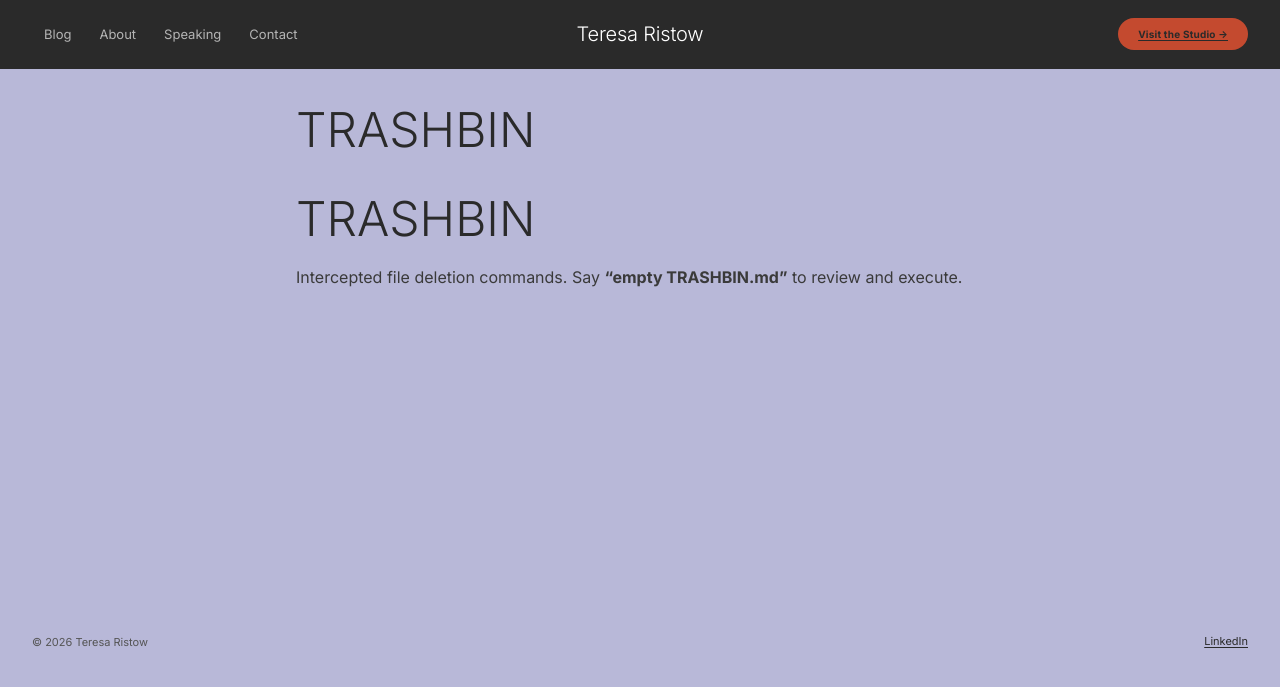
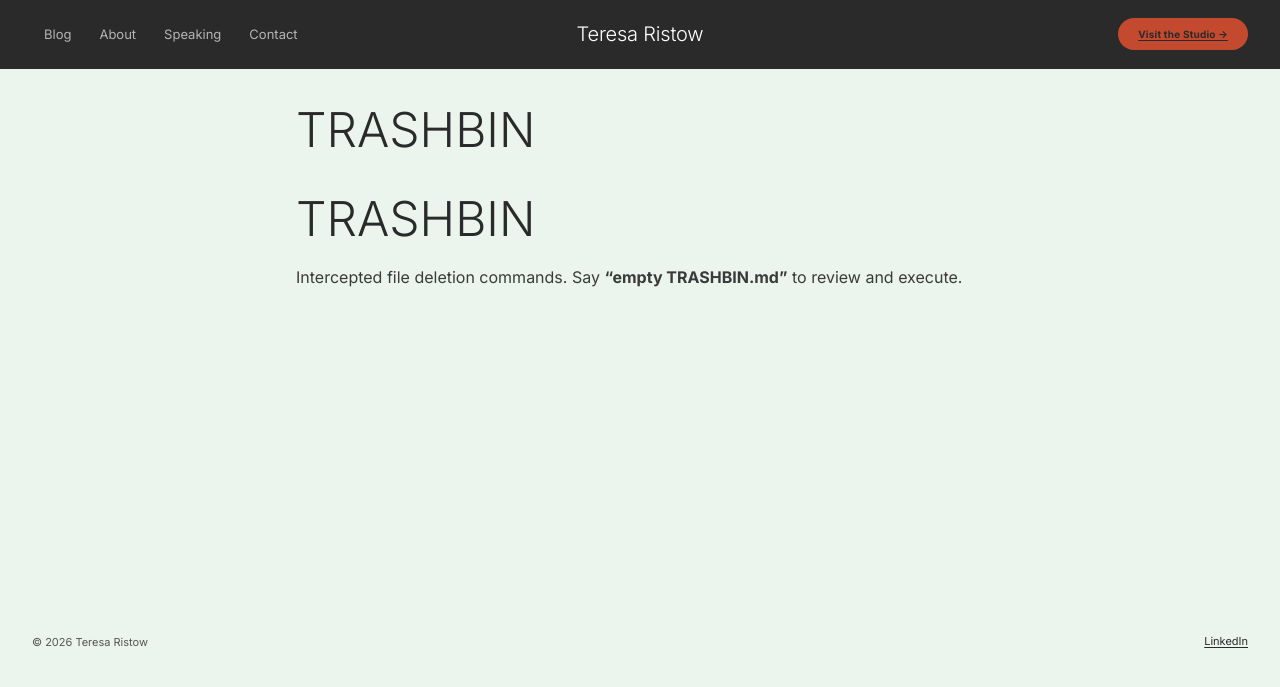
Before and after one commit to christopher-at-loom/teresa-ristow-io, a Jekyll site: the page built from TRASHBIN.md, in a window 1280 px wide. Shown: the top 687 px of the page. Built offline with Jekyll 4.4.1, drawn with Linux system fonts in a browser that asks for light colours; our own code applies the rules of GitHub Pages for plain Markdown files.

```diff
--- a/assets/css/style.css
+++ b/assets/css/style.css
@@ -38,7 +38,7 @@
   --color-purple-muted: #7E7EB0;          /* muted lavender */
 
   /* Backgrounds */
-  --color-bg-page: #B8B8D8;              /* soft lavender (page canvas) */
+  --color-bg-page: #EBF5ED;              /* soft mint (page canvas) */
   --color-bg-card: #F5F0EA;              /* warm cream (primary surface) */
   --color-bg-sage: #C4CFA0;             /* sage green (card variant) */
   --color-bg-gold-tint: #C5C5E8;        /* soft periwinkle (card variant) */
@@ -46,9 +46,9 @@
   --color-white: #ffffff;
 
   /* Text */
-  --color-text-heading: #2A2A2A;         /* charcoal — 5.5:1 on lavender, 10:1 on cream */
-  --color-text-body: #3A3A3A;            /* dark gray — 4.7:1 on lavender, 9:1 on cream */
-  --color-text-muted: #555555;           /* medium gray — 3.8:1 on lavender, 5.5:1 on cream */
+  --color-text-heading: #2A2A2A;         /* charcoal — 12.5:1 on mint, 10:1 on cream */
+  --color-text-body: #3A3A3A;            /* dark gray — 9.8:1 on mint, 9:1 on cream */
+  --color-text-muted: #555555;           /* medium gray — 6.4:1 on mint, 5.5:1 on cream */
   --color-text-on-dark: #ffffff;
 
   /* Legacy mappings (for existing markup) */
```
Also changed, not shown: 1 other file.
